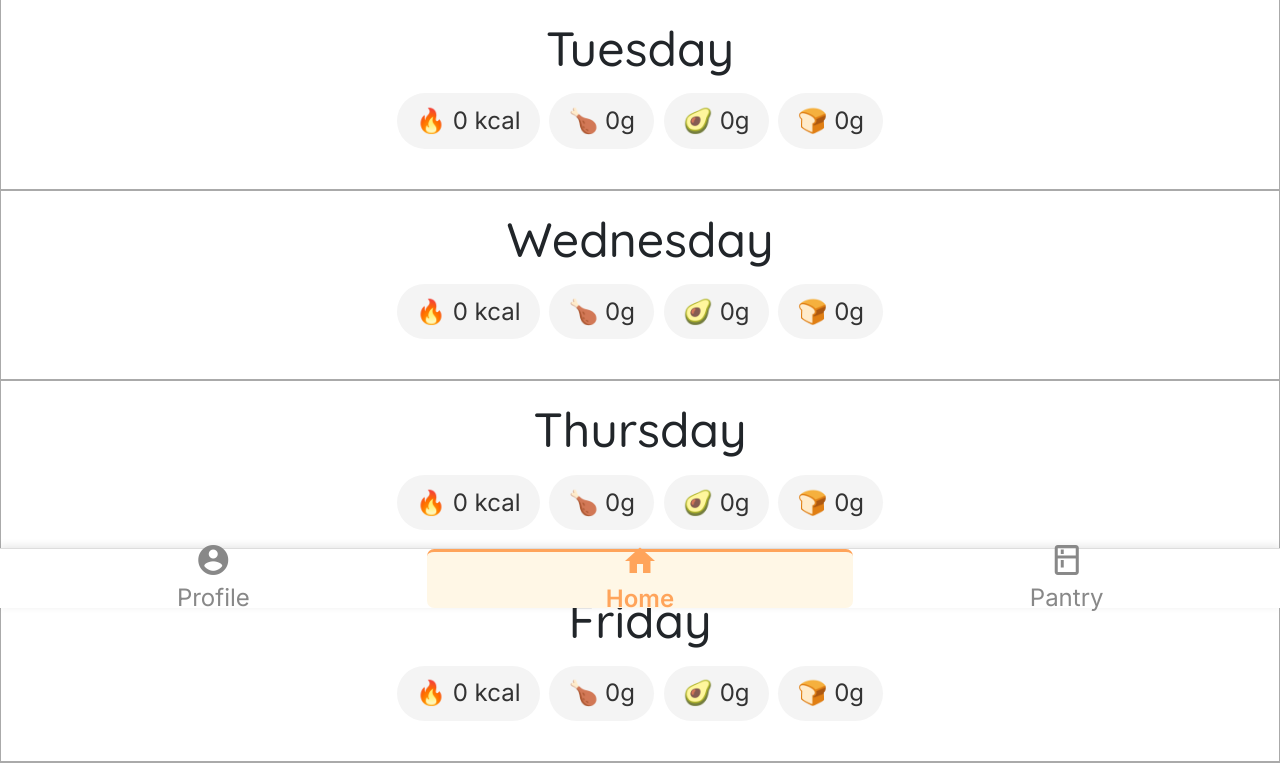
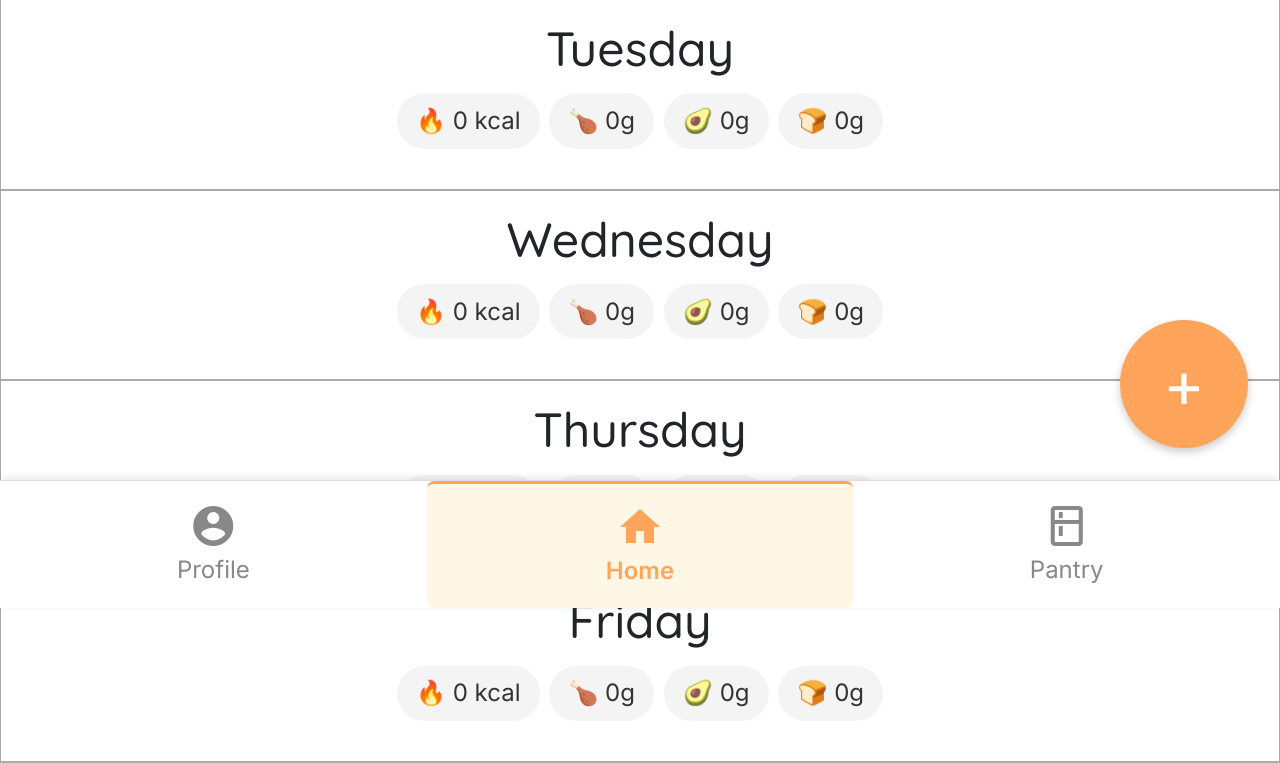
Before and after one commit to Rakhyvel/piecemeal, a Django app: page / in a window 1280 px wide. Shown: the part 192-955 px from the top of the page. Run offline with Django 5.2, Linux system fonts and the light colour scheme; the visitor is signed in with stand-in values (Sample User, id 1); data that the repository does not hold is empty.

Commit message:
test layout

```diff
--- a/piecemeal_app/static/piecemeal_app/styles.css
+++ b/piecemeal_app/static/piecemeal_app/styles.css
@@ -308,12 +308,37 @@ select {
     width: 100%;
 }
 
+.sticky-add-button {
+    position: fixed;
+    bottom: 2.5em;
+    right: 0.5em;
+    width: 2em;
+    height: 2em;
+    background-color: #FFA45B;
+    color: white;
+    border: none;
+    border-radius: 50%;
+    font-size: 4rem;
+    line-height: 0.5em;
+    box-shadow: 0 4px 8px rgba(0, 0, 0, 0.2);
+    cursor: pointer;
+    z-index: 999;
+    display: flex;
+    align-items: center;
+    justify-content: center;
+    transition: background-color 0.2s ease;
+}
+
+.sticky-add-button:hover {
+    background-color: #ff923c;
+}
+
 .bottom-nav {
     position: fixed;
     bottom: 0;
     left: 0;
     right: 0;
-    height: 60px;
+    height: 8em;
     background: white;
     border-top: 1px solid #ddd;
     display: flex;
@@ -341,7 +366,7 @@ select {
 }
 
 .nav-item .material-icons {
-    font-size: 1.5em;
+    font-size: 2em;
     line-height: 1;
     margin-bottom: 2px;
 }
--- a/piecemeal_app/templates/piecemeal_app/home.html
+++ b/piecemeal_app/templates/piecemeal_app/home.html
@@ -53,6 +53,10 @@
     {% include "piecemeal_app/partials/meal_plan.html" %}
     {% include "piecemeal_app/partials/profile.html" %}
 
+    <button class="sticky-add-button" id="create-schedule-entry">
+        +
+    </button>
+
     <nav class="bottom-nav">
     <button class="nav-item" aria-label="Profile" id="profile-tab-btn">
         <span class="material-icons">account_circle</span>
--- a/piecemeal_app/templates/piecemeal_app/partials/day_plan.html
+++ b/piecemeal_app/templates/piecemeal_app/partials/day_plan.html
@@ -40,7 +40,4 @@
         </li>
         {% endfor %}
     </ul>
-    {% comment %} <button class="btn btn-primary add-food" id="create-schedule-entry">
-        + Add Food
-    </button> {% endcomment %}
 </div>
```
